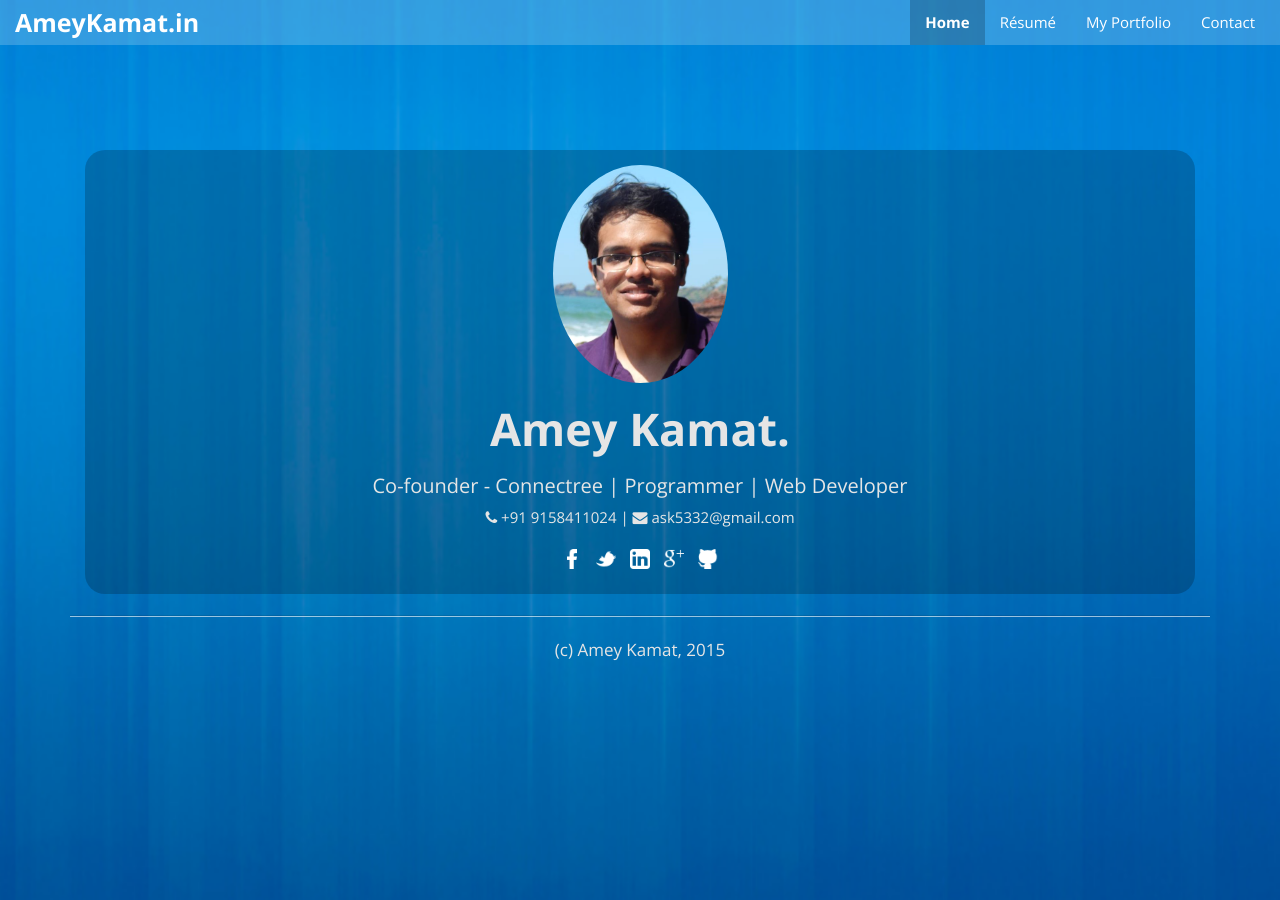
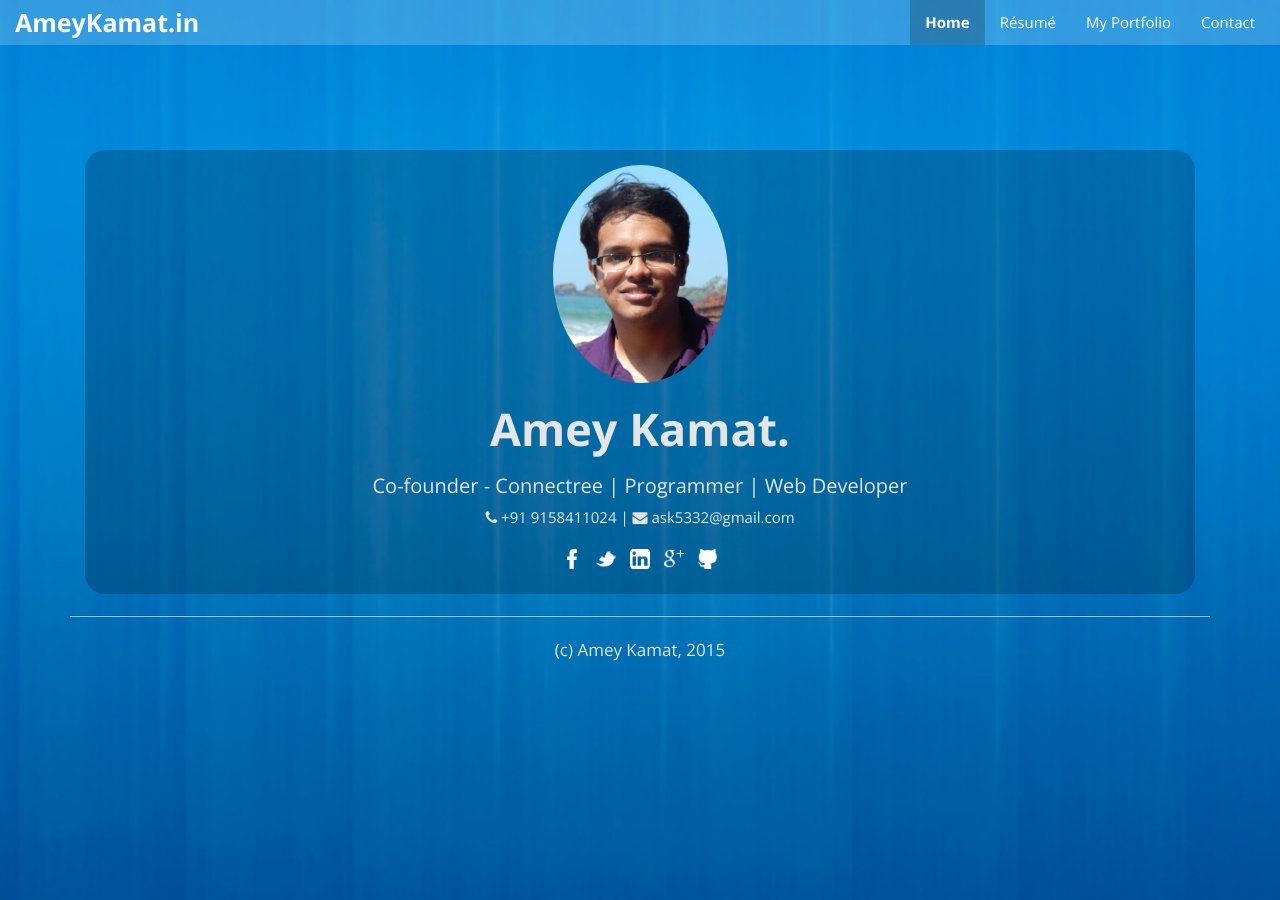
Before and after one commit to AmeyKamat/AmeyKamat.github.io, a Jekyll site: the page built from index.html, in a window 1280 px wide. Built offline with Jekyll 4.4.1, drawn with Linux system fonts in a browser that asks for light colours; Markdown is read by kramdown in place of the engine named in the settings; the list of posts is cut into pages by our own code.

Commit message:
visual changes

```diff
--- a/content/css/main.css
+++ b/content/css/main.css
@@ -17,8 +17,7 @@
 
 body{
 	background-image: url('/content/img/background.jpg');
-	background-repeat: no-repeat;
-	background-size: 100% 100%;
+	background-size: cover;
 	background-attachment: fixed;
 	color: #e5e5e5;
 
```
